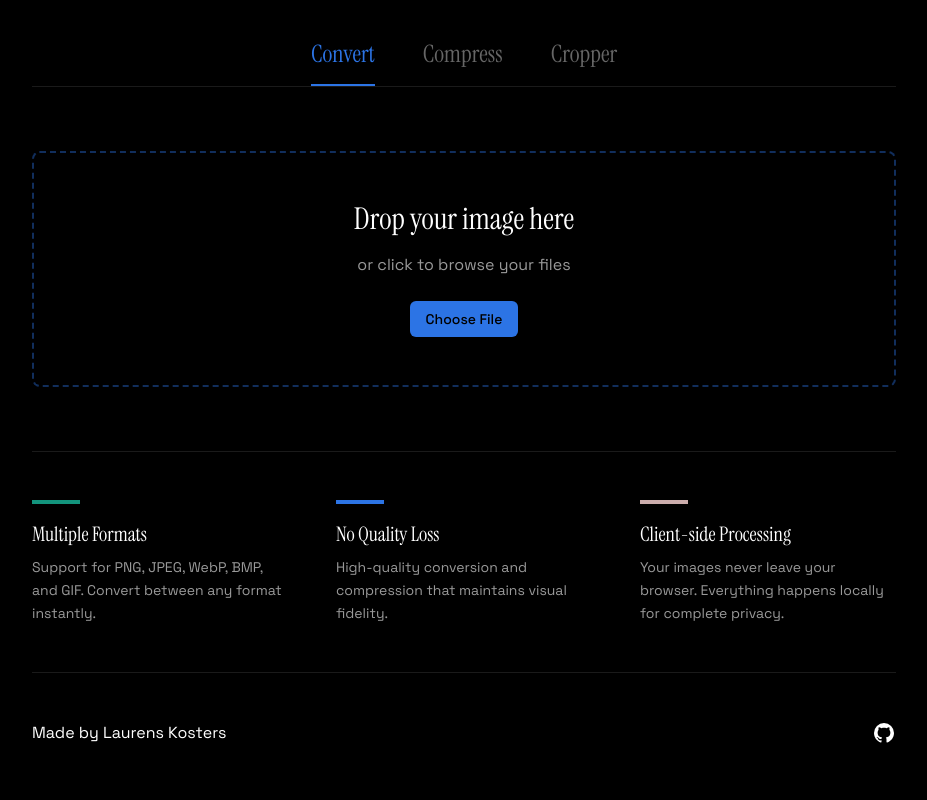
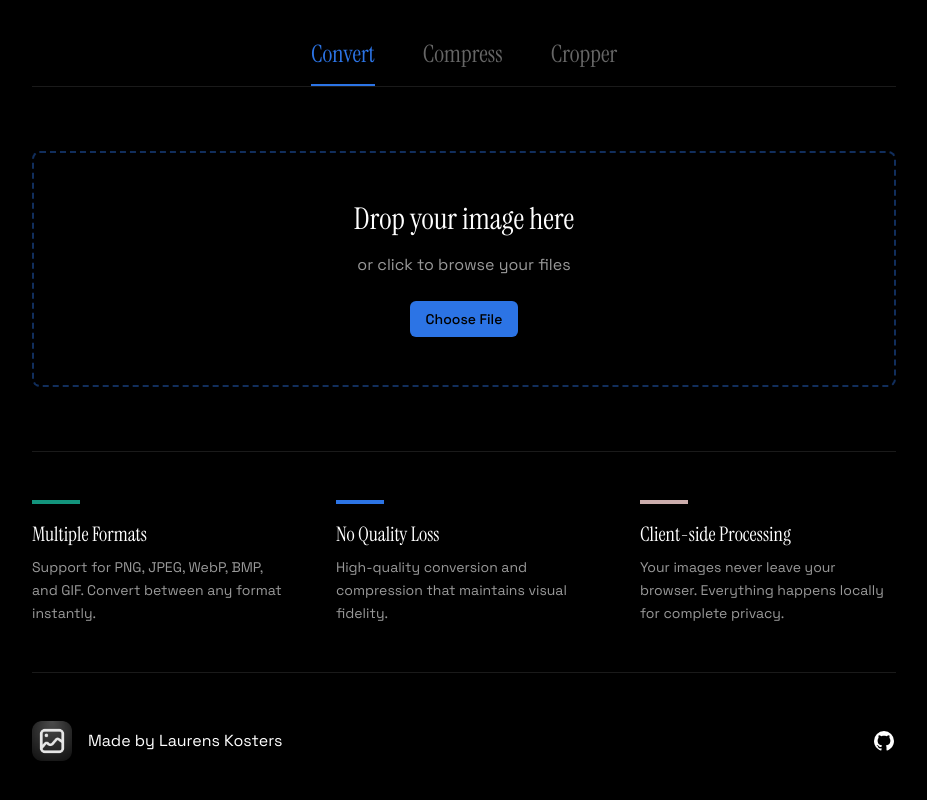
Before and after one commit to LKosters/image-tools, a Next.js app: page / in a window 1280 px wide. Shown: the part 230-1030 px from the top of the page, without its empty margins (176-1103 px from the left). Built offline with nearby package versions, Linux system fonts and the light colour scheme.

Commit message:
Updated footer

```diff
--- a/components/footer.tsx
+++ b/components/footer.tsx
@@ -1,9 +1,11 @@
 import Link from "next/link"
+import Image from "next/image"
 
 export function Footer() {
     return (
       <div className="mt-12 pt-12 border-t border-white/10 flex justify-between items-center">
-        <Link target="_blank" href="https://www.laurenskosters.nl/">
+        <Link className="flex items-center gap-4" target="_blank" href="https://www.laurenskosters.nl/">
+          <Image src="/logo.png" alt="Laurens Kosters" width={40} height={40} />
             Made by Laurens Kosters
         </Link>
         <div>
```
